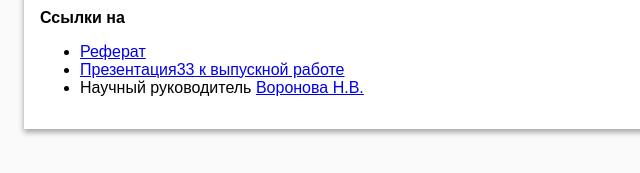
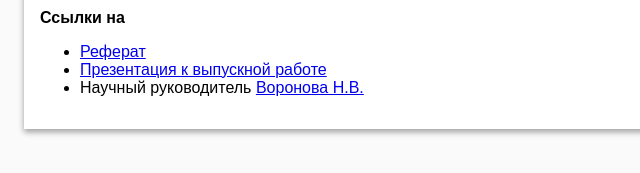
Before and after one commit to olgabelyak/site, a plain HTML site: page index.html in a window 1280 px wide. Shown: the part 363-536 px from the top of the page, 0-640 px from the left. Drawn offline with Linux system fonts and the light colour scheme.

Commit message:
Update index.html

```diff
--- a/index.html
+++ b/index.html
@@ -66,7 +66,7 @@
                     <a href="https://github.com/olgabelyak/work/raw/master/work/Belyak_O_A.pptx">Реферат</a>
                 </li>
                 <li>
-                    <a href="https://github.com/olgabelyak/work/belyak_o_a.pptx">Презентация33 к выпускной работе</a>
+                    <a href="https://github.com/olgabelyak/work/raw/master/belyak_o_a.pptx">Презентация к выпускной работе</a>
                 </li>
                 <li>
                     Научный руководитель <a href="http://www.bio.bsu.by/zoology/voronova_ru.html" target="_blank">Воронова Н.В.</a>
```
